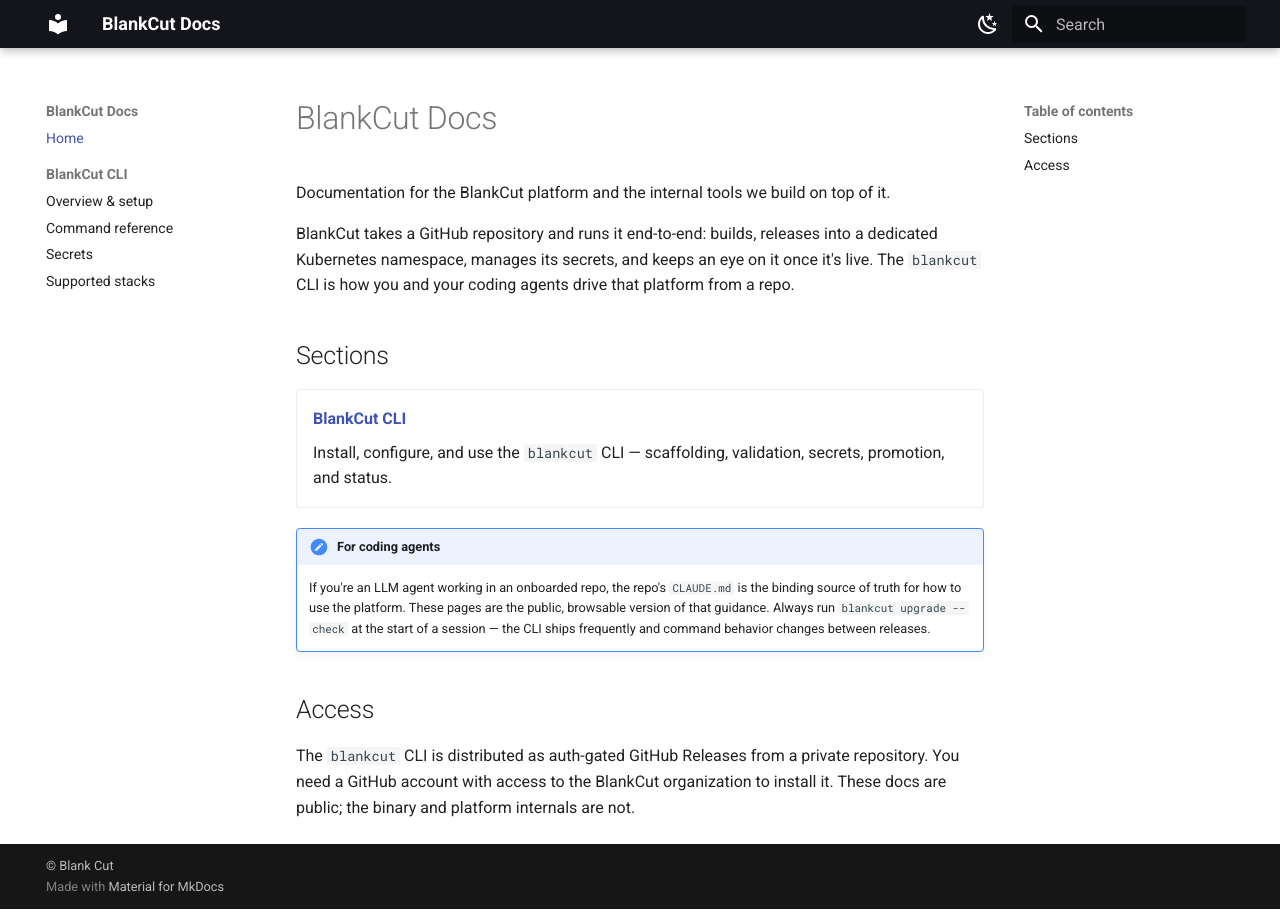
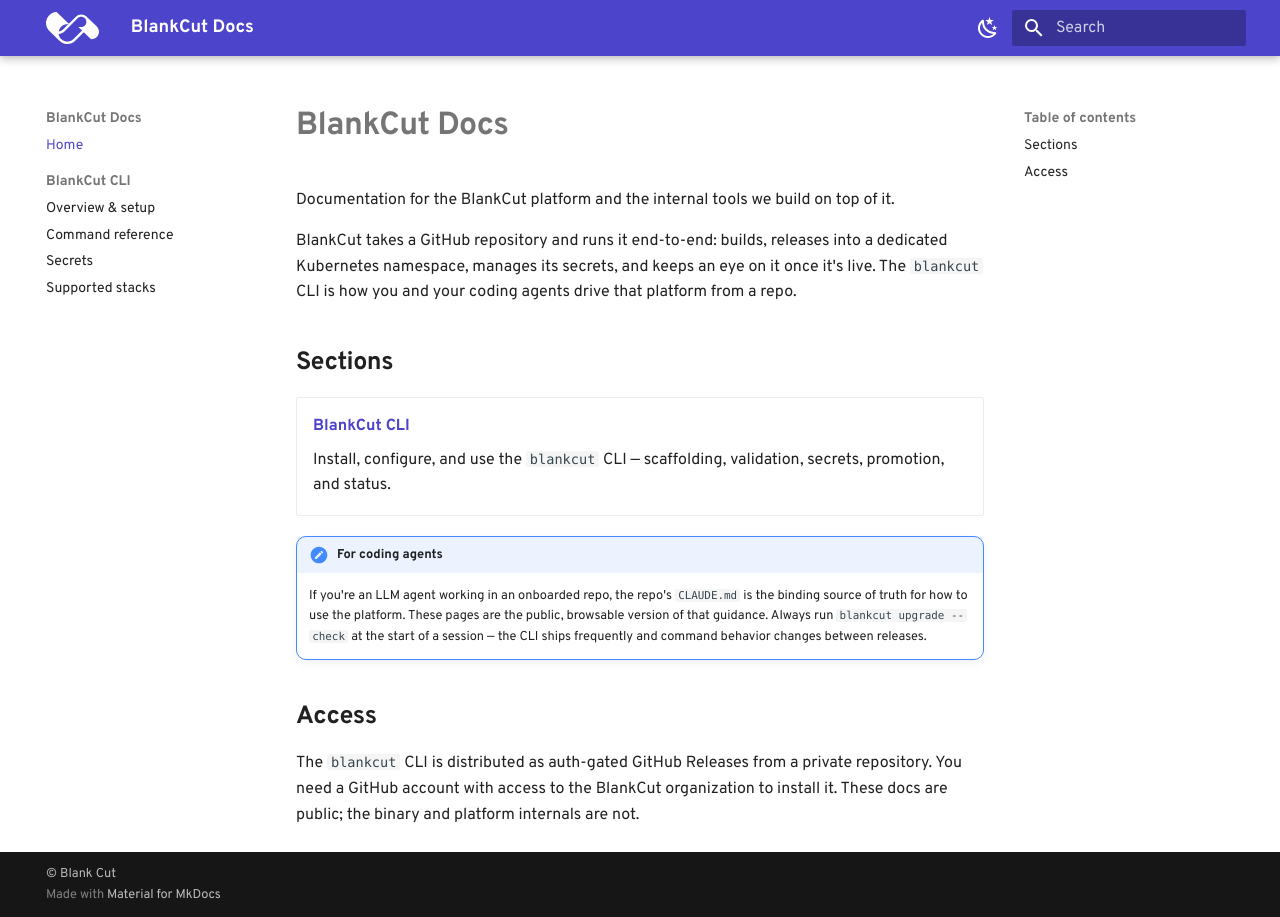
Before and after one commit to Blankcut/blankcut-docs, an MkDocs documentation site: the page built from docs/index.md, in a window 1280 px wide. Built offline with MkDocs 1.6.1 and Material for MkDocs 9.7.7, drawn with Linux system fonts in a browser that asks for light colours; some web fonts are replaced.

Commit message:
style: apply BlankCut branding (purple #4C44CB, logo, Overpass)
Pull brand tokens from the frontend (dream-team): primary purple #4C44CB
header with the white BlankCut mark, brand favicon, Overpass / Overpass Mono
type, 0.5rem radius, and purple links/accents in both light and dark modes.
Wired via Material's custom-color hooks so the override is robust.

Co-Authored-By: Claude Opus 4.8 <noreply@anthropic.com>

```diff
--- /dev/null
+++ b/docs/stylesheets/extra.css
@@ -0,0 +1,66 @@
+/* BlankCut brand theming for Material for MkDocs.
+   Tokens mirror the frontend (dream-team/src/styles/global.css):
+   primary purple #4C44CB, dark #1a1a1a, radius 0.5rem, Overpass type.
+   Wired through Material's custom-color hooks (palette primary/accent: custom). */
+
+[data-md-color-primary="custom"] {
+  --md-primary-fg-color:        #4c44cb;
+  --md-primary-fg-color--light: #6a5fe0;
+  --md-primary-fg-color--dark:  #3a33a8;
+  /* Text/icons sitting on the purple header. */
+  --md-primary-bg-color:        #ffffff;
+  --md-primary-bg-color--light: rgba(255, 255, 255, 0.75);
+}
+
+[data-md-color-accent="custom"] {
+  --md-accent-fg-color:              #6a5fe0;
+  --md-accent-fg-color--transparent: rgba(76, 68, 203, 0.1);
+}
+
+:root {
+  --md-default-radius: 0.5rem;
+}
+
+/* Links: brand purple in light, brightened in dark for contrast. */
+[data-md-color-scheme="default"] {
+  --md-typeset-a-color: #4c44cb;
+}
+[data-md-color-scheme="slate"] {
+  --md-typeset-a-color: #9b93f5;
+  --md-accent-fg-color: #8a80f0;
+}
+
+/* --- Brand polish --- */
+
+/* Tighter, bolder headings to match the marketing site. */
+.md-typeset h1,
+.md-typeset h2,
+.md-typeset h3 {
+  font-weight: 700;
+  letter-spacing: -0.015em;
+}
+
+/* Rounded code blocks / cards per the brand radius. */
+.md-typeset pre > code,
+.md-typeset .highlight > pre,
+.md-typeset .admonition,
+.md-typeset details {
+  border-radius: var(--md-default-radius);
+}
+
+/* Brand-tinted text selection. */
+::selection {
+  background: rgba(76, 68, 203, 0.22);
+}
+
+/* Logo sizing in the header. */
+.md-header__button.md-logo img {
+  height: 1.6rem;
+  width: auto;
+}
+
+/* Grid cards (home page) get a subtle brand hover. */
+.md-typeset .grid.cards > ul > li:hover {
+  border-color: var(--md-accent-fg-color);
+  box-shadow: 0 0 0 1px var(--md-accent-fg-color);
+}
--- a/mkdocs.yml
+++ b/mkdocs.yml
@@ -5,18 +5,23 @@ copyright: © Blank Cut
 
 theme:
   name: material
+  logo: assets/logo.svg
+  favicon: assets/favicon.svg
+  font:
+    text: Overpass
+    code: Overpass Mono
   palette:
     - media: "(prefers-color-scheme: light)"
       scheme: default
-      primary: black
-      accent: indigo
+      primary: custom
+      accent: custom
       toggle:
         icon: material/weather-night
         name: Switch to dark mode
     - media: "(prefers-color-scheme: dark)"
       scheme: slate
-      primary: black
-      accent: indigo
+      primary: custom
+      accent: custom
       toggle:
         icon: material/weather-sunny
         name: Switch to light mode
@@ -47,6 +52,9 @@ markdown_extensions:
 plugins:
   - search
 
+extra_css:
+  - stylesheets/extra.css
+
 nav:
   - Home: index.md
   - BlankCut CLI:
```
Also changed, not shown: docs/assets/favicon.svg (added), docs/assets/logo.svg (added).
